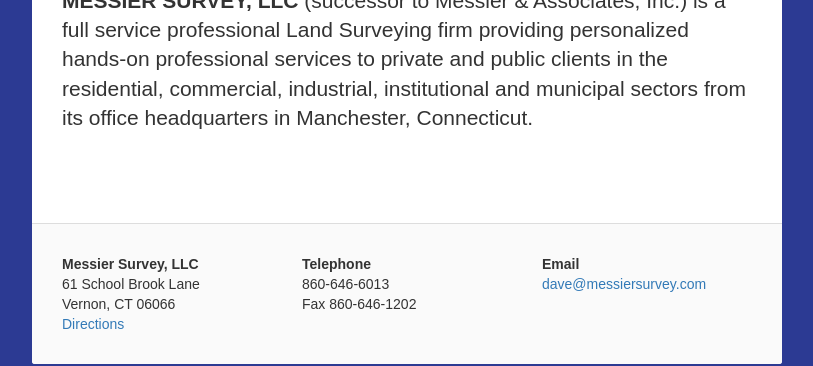
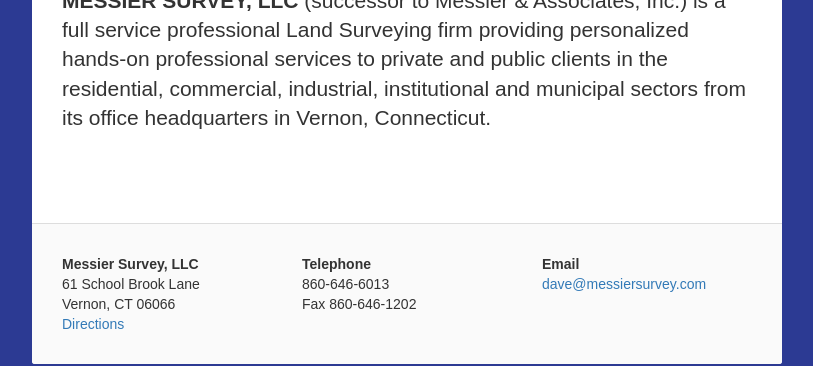
Before and after one commit to briannelson/messiersurvey, a Jekyll site: the page built from index.html, in a window 1280 px wide. Shown: the part 404-770 px from the top of the page, without its empty margins (233-1046 px from the left). Built offline with Jekyll 4.4.1, drawn with Linux system fonts in a browser that asks for light colours; Markdown is read by kramdown in place of the engine named in the settings; some of the changed text lies outside the part shown.

Commit message:
Whoops, forgot a few

```diff
--- a/contact/index.html
+++ b/contact/index.html
@@ -2,6 +2,10 @@
 layout: default
 title: Contact Us
 ---
+
+<div class="masthead">
+  <img src="/assets/masthead.jpg" alt="" />
+</div>
 
 <h2>Contact Information</h2>
 
--- a/index.html
+++ b/index.html
@@ -7,4 +7,4 @@
   <img src="/assets/masthead.jpg" alt="" />
 </div>
 
-<p class="lead"><strong class="text-uppercase">{{ site.name }}</strong> (successor to Messier & Associates, Inc.) is a full service professional Land Surveying firm providing personalized hands-on professional services to private and public clients in the residential, commercial, industrial, institutional and municipal sectors from its office headquarters in Manchester, Connecticut.</p>
+<p class="lead"><strong class="text-uppercase">{{ site.name }}</strong> (successor to Messier & Associates, Inc.) is a full service professional Land Surveying firm providing personalized hands-on professional services to private and public clients in the residential, commercial, industrial, institutional and municipal sectors from its office headquarters in Vernon, Connecticut.</p>
```
